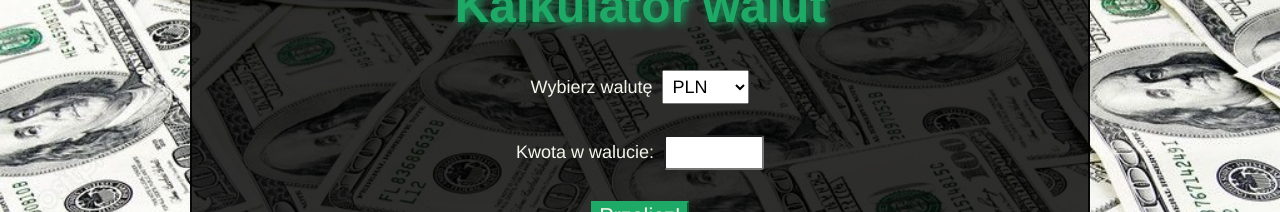
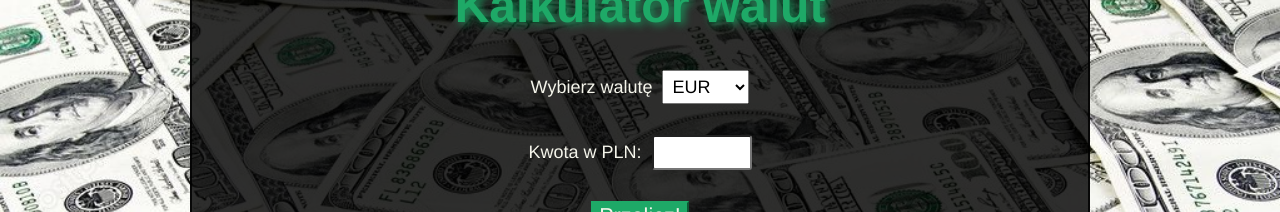
Before and after one commit to AleksandraJurkiewicz/currency-calculator-react, a React (Vite) app: page / in a window 1280 px wide. Shown: the part 185-397 px from the top of the page. Built offline with nearby package versions, Linux system fonts and the light colour scheme.

Commit message:
result text changed

```diff
--- a/src/Form/Result/index.jsx
+++ b/src/Form/Result/index.jsx
@@ -1,13 +1,11 @@
-import { ResultAmount, ResultText } from "./styled";
+import { ResultText } from "./styled";
 
 export const Result = ({ result }) => (
     <ResultText>
         {!!result && (
             <>
-                Twoja kwota:
-                <ResultAmount>
-                    {result.targetAmount.toFixed(2)}&nbsp;zł
-                </ResultAmount>
+                {result.sourceAmount.toFixed(2)}&nbsp;PLN&nbsp;=&nbsp;
+                {result.targetAmount.toFixed(2)}&nbsp;{result.currency}
             </>
         )}
     </ResultText>
--- a/src/Form/Result/styled.js
+++ b/src/Form/Result/styled.js
@@ -15,7 +15,3 @@ export const ResultText = styled.div`
     justify-content: center;
     flex-wrap: wrap;
 `;
-
-export const ResultAmount = styled.span`
-    margin-left: 5px;
-`;
--- a/src/Form/index.jsx
+++ b/src/Form/index.jsx
@@ -12,10 +12,12 @@ export const Form = () => {
 
         setResult({
             targetAmount: amount * rate,
+            sourceAmount: +amount,
+            currency,
         });
     }
 
-    const [currency, setCurrency] = useState("PLN");
+    const [currency, setCurrency] = useState("EUR");
     const [amount, setAmount] = useState("");
 
     const onSubmit = (event) => {
@@ -54,7 +56,7 @@ export const Form = () => {
                             </Currency>
                             <AmountWrapper>
                                 <label>
-                                    Kwota w walucie:
+                                    Kwota w PLN:
                                     <Amount
                                         value={amount}
                                         onChange={({ target }) => setAmount(target.value)}
```
